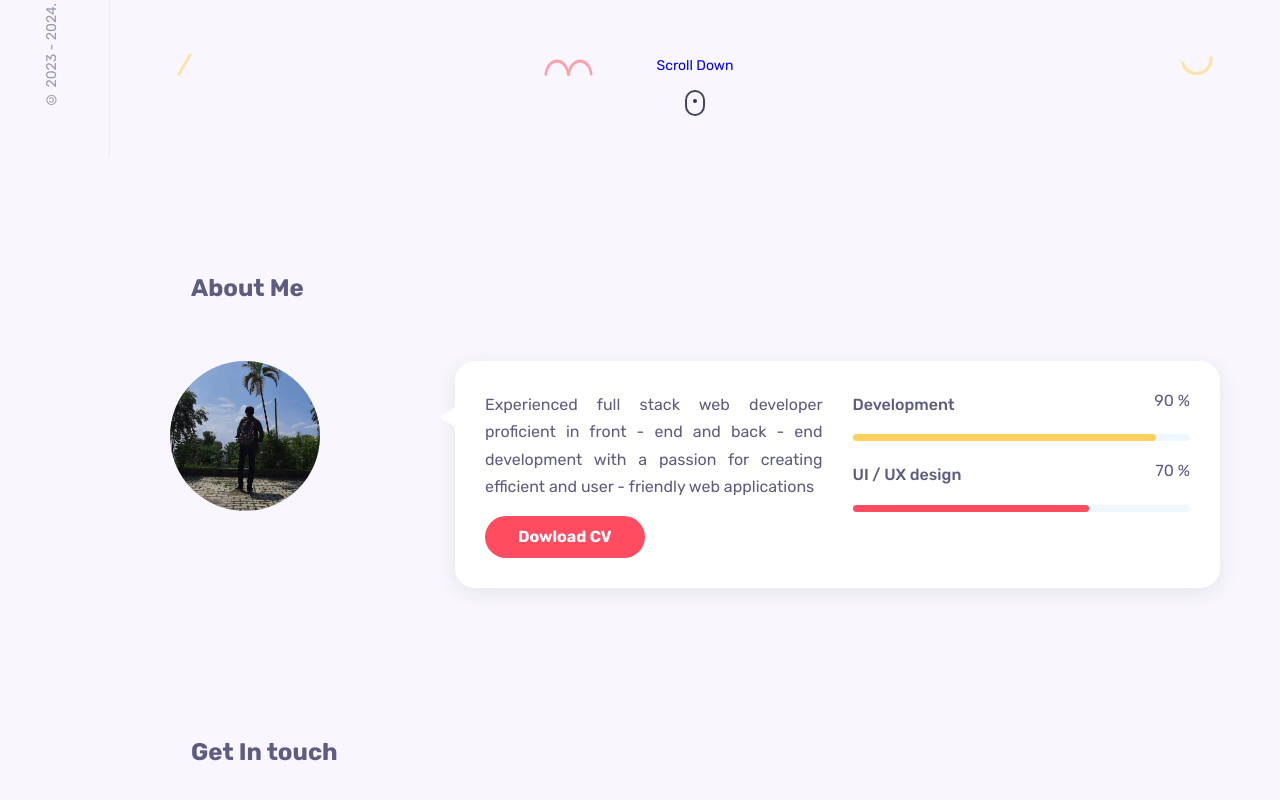
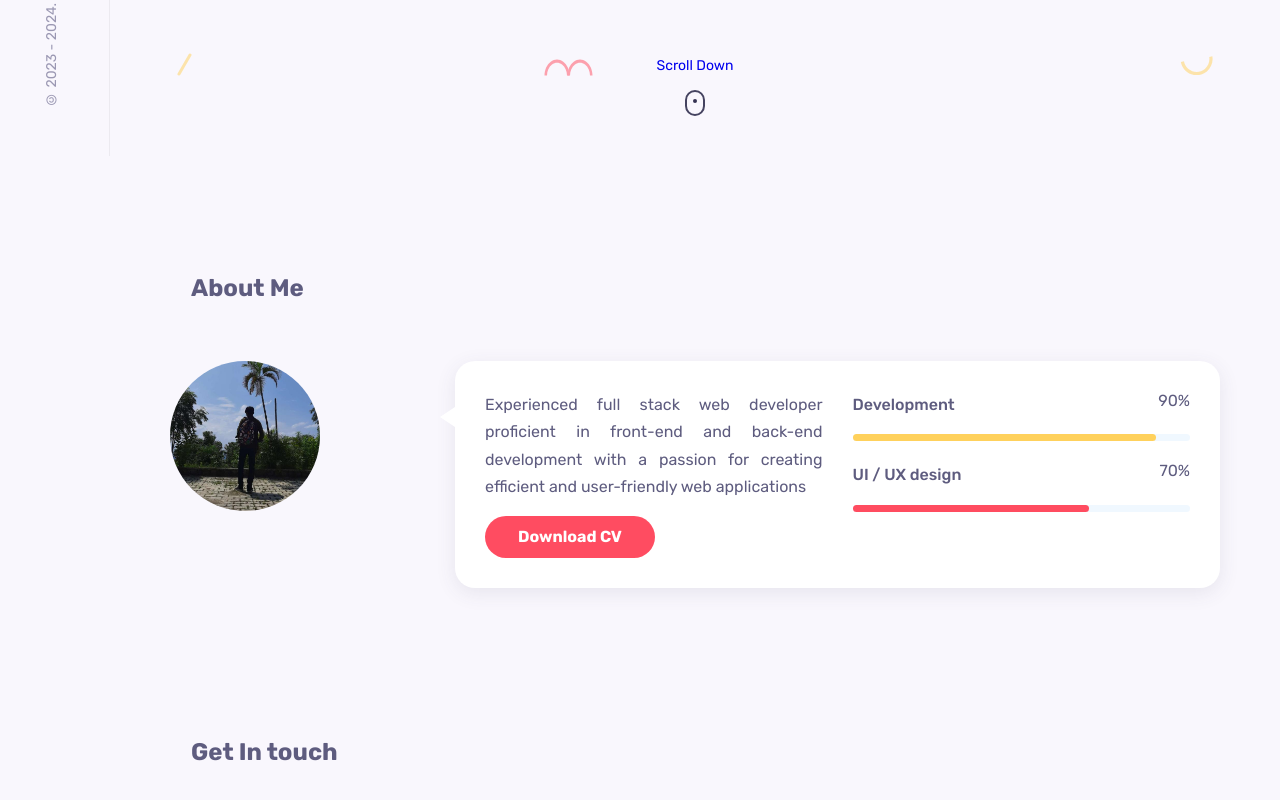
Before and after one commit to niteshrauniyar/Portfolio, a React (Create React App) app: page / in a window 1280 px wide. Shown: the part 644-1444 px from the top of the page. Built offline with nearby package versions, Linux system fonts and the light colour scheme.

Commit message:
Update About.jsx
jn

```diff
--- a/src/components/about/About.jsx
+++ b/src/components/about/About.jsx
@@ -1,62 +1,46 @@
-import React from 'react'
-import "./about.css"
-import Image from "../../images/Image.png"
+import React from 'react';
+import "./about.css";
+import Image from "../../images/Image.png";
+
 const About = () => {
-  return ( <
-    section className = 'about container section'
-    id = "about" >
-    <
-    h2 className = 'section__title' > About Me < /h2> <
-    div className = 'about__container grid' >
-    <
-    img src = {
-      Image
-    }
-    alt = ''
-    className = 'about__img' / >
-    <
-    div className = 'about__data grid' >
-    <
-    div className = 'about__info' >
-    <
-    p className = 'about__description' >
-    Experienced full stack web developer proficient in front - end and back - end development with a passion
-    for creating efficient and user - friendly web applications <
-    /p> <
-    a href = "https://drive.google.com/file/d/1QqBxZHZOyymny4QOyXRukcm-WSKIsny1/view?usp=sharing"
-    download className = 'btn' > Dowload CV < /a> <
-    /div> <
-    div className = 'about__skills grid' >
-    <
-    div className = 'skills__data' >
-    <
-    div className = 'skills__titles' >
-    <
-    h3 className = 'skills__name' > Development < /h3> <
-    span className = 'skills__number ' > 90 % < /span> <
-    /div> <
-    div className = 'skills__bar' >
-    <
-    span className = 'skills__percentage development' > < /span> <
-    /div> <
-    /div> <
-    div className = 'skills__data' >
-    <
-    div className = 'skills__titles' >
-    <
-    h3 className = 'skills__name' > UI / UX design < /h3> <
-    span className = 'skills__number ' > 70 % < /span> <
-    /div> <
-    div className = 'skills__bar' >
-    <
-    span className = 'skills__percentage ui__design' > < /span> <
-    /div> <
-    /div> <
-    /div> <
-    /div> <
-    /div> <
-    /section>
-  )
+  return (
+    <section className='about container section' id="about">
+      <h2 className='section__title'>About Me</h2>
+      <div className='about__container grid'>
+        <img src={Image} alt='' className='about__img' />
+        <div className='about__data grid'>
+          <div className='about__info'>
+            <p className='about__description'>
+              Experienced full stack web developer proficient in front-end and back-end development with a passion
+              for creating efficient and user-friendly web applications
+            </p>
+            <a href="https://drive.google.com/file/d/1xrOA-lhcvUPZIOkyUNPpuUSUkZbtoY8i/view?usp=sharing"
+              download className='btn'>Download CV</a>
+          </div>
+          <div className='about__skills grid'>
+            <div className='skills__data'>
+              <div className='skills__titles'>
+                <h3 className='skills__name'>Development</h3>
+                <span className='skills__number'>90%</span>
+              </div>
+              <div className='skills__bar'>
+                <span className='skills__percentage development'></span>
+              </div>
+            </div>
+            <div className='skills__data'>
+              <div className='skills__titles'>
+                <h3 className='skills__name'>UI / UX design</h3>
+                <span className='skills__number'>70%</span>
+              </div>
+              <div className='skills__bar'>
+                <span className='skills__percentage ui__design'></span>
+              </div>
+            </div>
+          </div>
+        </div>
+      </div>
+    </section>
+  );
 }
 
-export default About
+export default About;
```
